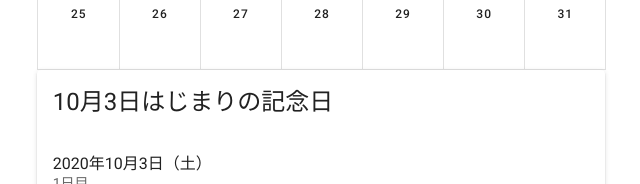
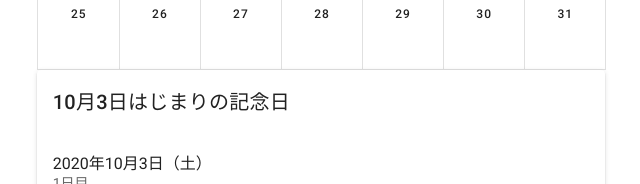
Before and after one commit to silloi/baegil, a Nuxt app: page / in a window 1280 px wide. Shown: the part 717-901 px from the top of the page, without its empty margins (319-959 px from the left). Built offline with nearby package versions, Linux system fonts and the light colour scheme.

Commit message:
feat: add pageinformation

```diff
--- a/pages/index.vue
+++ b/pages/index.vue
@@ -3,9 +3,12 @@
     <v-col cols="12" sm="8" md="6">
       <v-img
         min-height="150"
+        alt="100日記念日.com"
         src="banner.jpg"
       />
-      <h1>記念日をカレンダーで計算</h1>
+      <h1 class="headline">
+        記念日をカレンダーで計算
+      </h1>
       <v-sheet
         tile
         class="d-flex"
@@ -42,7 +45,7 @@
         />
       </v-sheet>
       <v-card>
-        <v-card-title class="headline">
+        <v-card-title>
           {{ formatDateShort(focus) }}はじまりの記念日
         </v-card-title>
         <v-list>
@@ -137,7 +140,7 @@ export default {
 </script>
 
 <style scoped>
-h1 {
+.headline {
   font-size: 1.8rem !important;
   font-weight: 400;
   line-height: 6rem;
```
